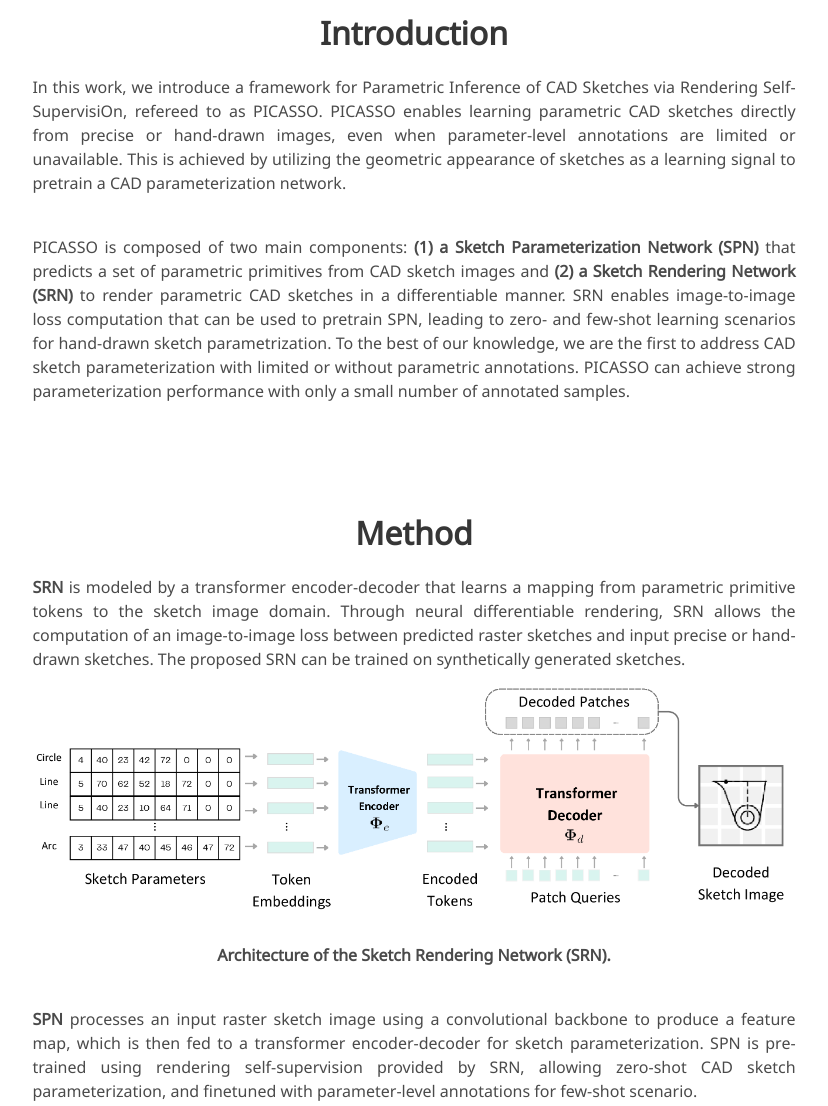
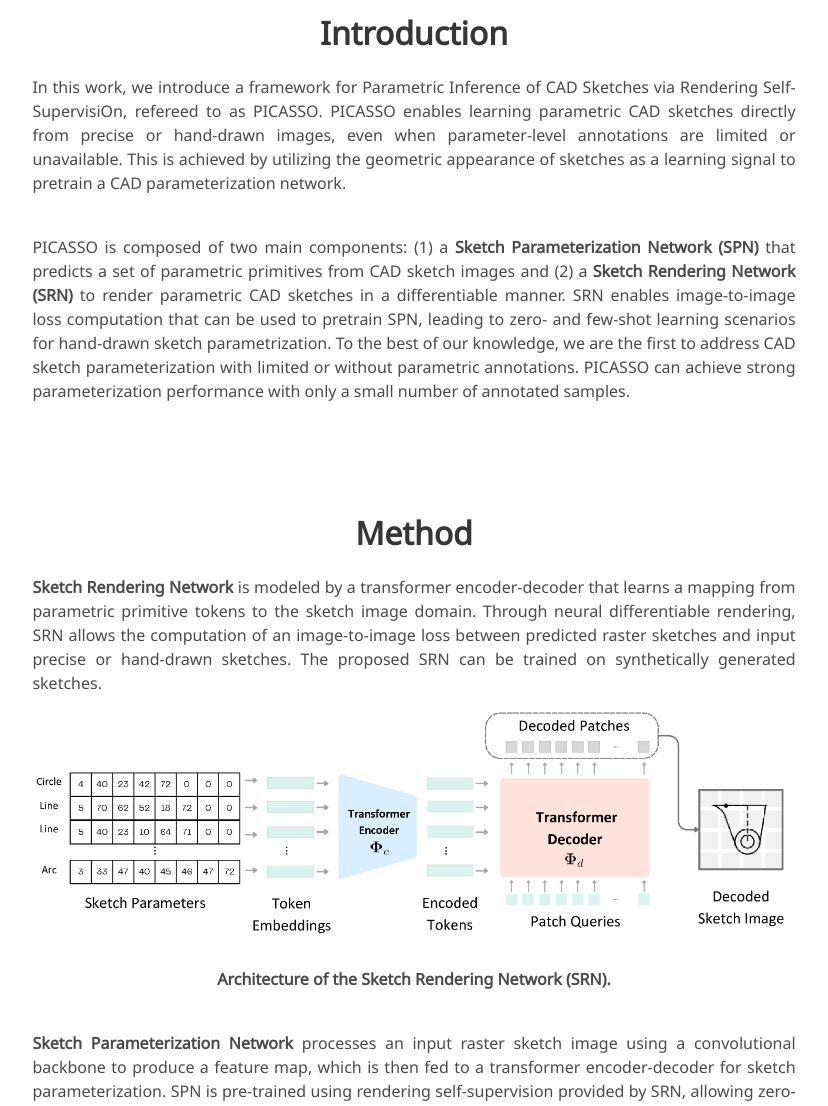
Before and after one commit to cvi2snt/picasso, a plain HTML site: page index.html in a window 1280 px wide. Shown: the part 783-1889 px from the top of the page, without its empty margins (226-1054 px from the left). Drawn offline with nearby package versions, Linux system fonts and the light colour scheme; some icons are missing; a web font is replaced by a local one.

Commit message:
Small explanation update.

```diff
--- a/index.html
+++ b/index.html
@@ -240,7 +240,7 @@
 
               </div>
 
-              <p>PICASSO is composed of two main components: <b> (1) a Sketch Parameterization Network (SPN)</b> that predicts a set of parametric primitives from CAD sketch images and <b> (2) a Sketch Rendering Network (SRN)</b> to render parametric CAD sketches in a differentiable manner. SRN enables image-to-image loss computation that can be used to pretrain SPN, leading to zero- and few-shot learning scenarios for hand-drawn sketch parametrization. To the best of our knowledge, we are the first to address CAD sketch parameterization with limited or without parametric annotations. PICASSO can achieve strong parameterization performance with only a small number of annotated samples.</p>
+              <p>PICASSO is composed of two main components: (1) a <b>  Sketch Parameterization Network (SPN)</b> that predicts a set of parametric primitives from CAD sketch images and (2) a <b> Sketch Rendering Network (SRN)</b> to render parametric CAD sketches in a differentiable manner. SRN enables image-to-image loss computation that can be used to pretrain SPN, leading to zero- and few-shot learning scenarios for hand-drawn sketch parametrization. To the best of our knowledge, we are the first to address CAD sketch parameterization with limited or without parametric annotations. PICASSO can achieve strong parameterization performance with only a small number of annotated samples.</p>
               <div class="block center-media">
 
               </div>
@@ -277,7 +277,7 @@
 
           <div class="block content has-text-justified">
 
-              <p><b> SRN </b> is modeled by a transformer encoder-decoder that learns a mapping from parametric primitive tokens to the sketch image domain. Through neural differentiable rendering, SRN allows the computation of an image-to-image loss between predicted raster sketches and input precise or hand-drawn sketches. The proposed SRN can be trained on synthetically generated sketches.</p>
+              <p><b> Sketch Rendering Network </b> is modeled by a transformer encoder-decoder that learns a mapping from parametric primitive tokens to the sketch image domain. Through neural differentiable rendering, SRN allows the computation of an image-to-image loss between predicted raster sketches and input precise or hand-drawn sketches. The proposed SRN can be trained on synthetically generated sketches.</p>
               <div class="block center-media">
 
 
@@ -293,7 +293,7 @@
 
               </div>
 
-              <p><b> SPN </b> processes an input raster sketch image using a convolutional backbone to produce a feature map, which is then fed to a transformer encoder-decoder for sketch parameterization. SPN is pre-trained using rendering self-supervision provided by SRN, allowing zero-shot CAD sketch parameterization, and finetuned with parameter-level annotations for few-shot scenario.</p>
+              <p><b> Sketch Parameterization Network </b> processes an input raster sketch image using a convolutional backbone to produce a feature map, which is then fed to a transformer encoder-decoder for sketch parameterization. SPN is pre-trained using rendering self-supervision provided by SRN, allowing zero-shot CAD sketch parameterization, and finetuned with parameter-level annotations for few-shot scenario.</p>
               <div class="block center-media">
 
 
@@ -355,7 +355,7 @@
                 <div class="block content has-text-justified">
 
 
-                    <p>For the few-shot setting, we first pre-train PICASSO with rendering self-supervision on a large corpus CAD sketch images without parametric annotations. Pre-trained model is subsequently finetuned on smaller sets of sketches from <a href='https://github.com/PrincetonLIPS/SketchGraphs'>SketchGraphs</a> dataset. The pre-trained PICASSO (w/ pt.) is compared to its from scratch counterpart (w/o pt.). Overall, the pre-training outperforms learning from scratch across different sizes of finetuning datasets both with precise and hand-drawn images.</p>
+                    <p>For the few-shot setting, we first pre-train PICASSO with rendering self-supervision on CAD sketch images from the <a href='https://github.com/PrincetonLIPS/SketchGraphs'>SketchGraphs</a> dataset. Pre-trained model is subsequently finetuned parameterically on smaller sets of sketches. The pre-trained PICASSO (w/ pt.) is compared to its from scratch counterpart (w/o pt.). Overall, the pre-training outperforms learning from scratch across different sizes of finetuning datasets both with precise and hand-drawn images.</p>
                     <div class="block center-media">
 
 
```
